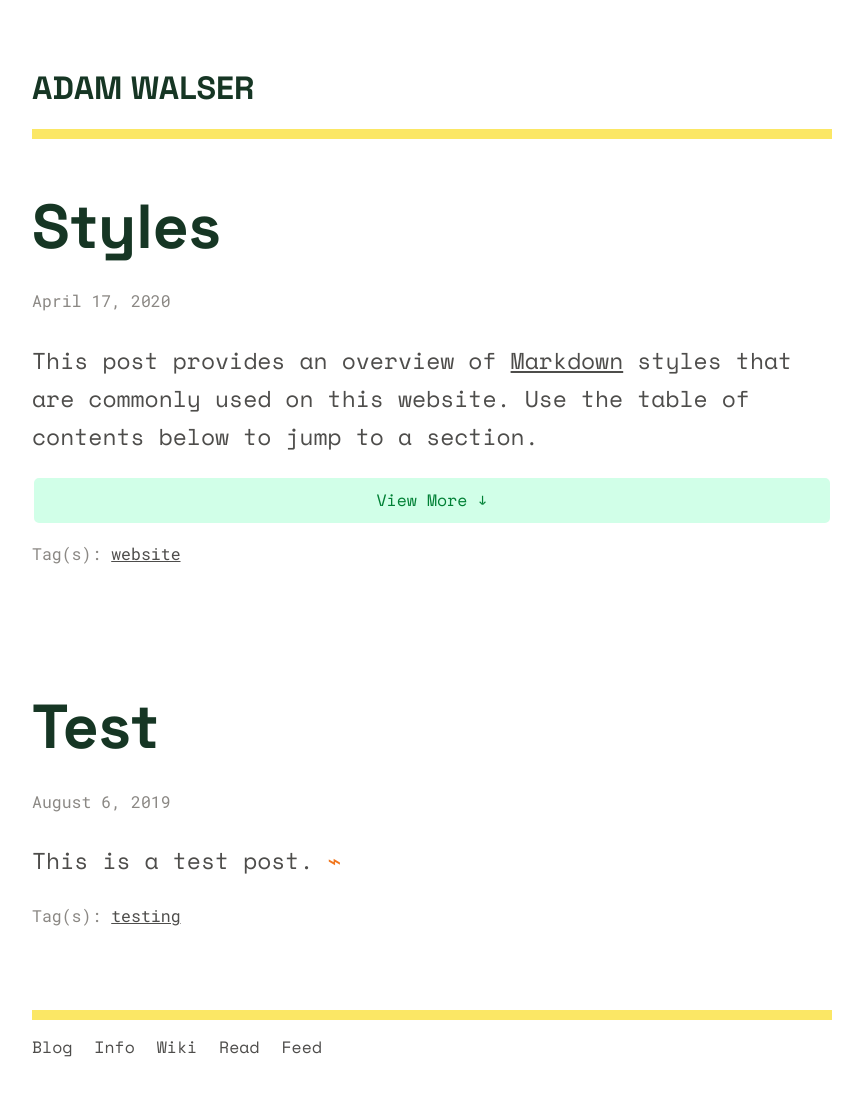
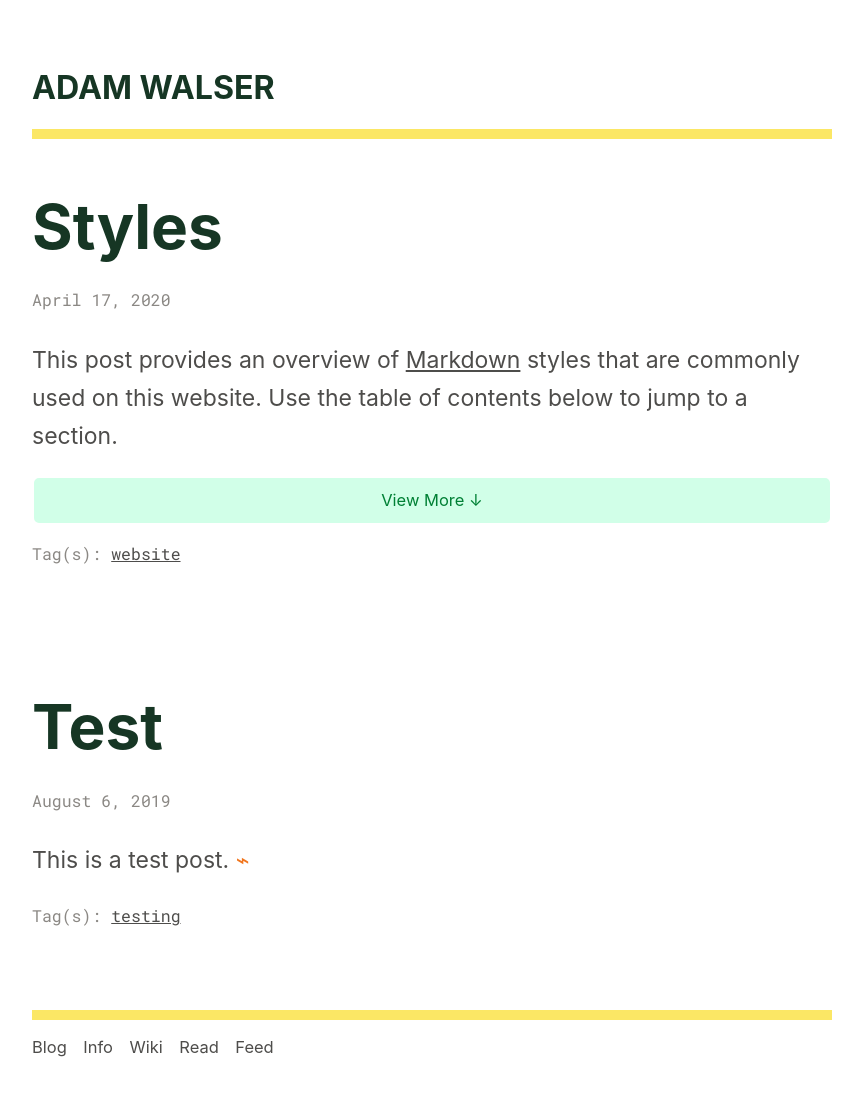
Before and after one commit to ajpwalser/ajpwalser.github.io, a Jekyll site: the page built from index.html, in a window 1280 px wide. Shown: the whole page, without its empty margins (208-1071 px from the left). Built offline with Jekyll 4.4.1, drawn with Linux system fonts in a browser that asks for light colours; some web fonts are replaced; the list of posts is cut into pages by our own code.

Commit message:
Update style.css

```diff
--- a/css/style.css
+++ b/css/style.css
@@ -11,7 +11,7 @@
 	margin: 1em auto;
 	max-width: 800px;
 	line-height: 1.66;
-	font-family: 'Space Mono', -apple-system, BlinkMacSystemFont, Segoe UI, Helvetica, Arial, sans-serif, Apple Color Emoji, Segoe UI Emoji, Segoe UI Symbol;
+	font-family: 'Inter', -apple-system, BlinkMacSystemFont, Segoe UI, Helvetica, Arial, sans-serif, Apple Color Emoji, Segoe UI Emoji, Segoe UI Symbol;
 	font-feature-settings: "ss01";
 	font-size: 23px;
 	color: rgb(78, 77, 75);
@@ -89,7 +89,6 @@
 h3,
 h4,
 .header {
-	font-family: 'Space Grotesk', -apple-system, BlinkMacSystemFont, Segoe UI, Helvetica, Arial, sans-serif, Apple Color Emoji, Segoe UI Emoji, Segoe UI Symbol;
 	color: rgb(22, 54, 36);
 }
 
```
